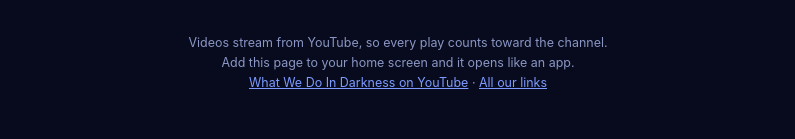
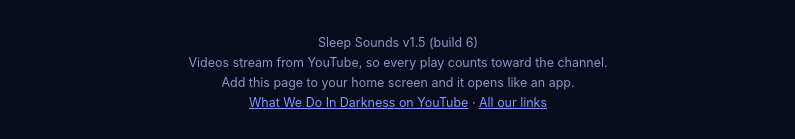
Before and after one commit to chris007hanna-cpu/chris007hanna-cpu.github.io, a plain HTML site: page sleep-app/index.html in a window 1280 px wide. Shown: the part 9831-9970 px from the top of the page, without its empty margins (242-1037 px from the left). Drawn offline with Linux system fonts and the light colour scheme.

Commit message:
QA B44+B46: Sleep Sounds version notes fix + PWA version display

```diff
--- a/sleep-app/index.html
+++ b/sleep-app/index.html
@@ -208,6 +208,7 @@
 <main><div class="grid" id="grid"></div><p class="err" id="err" style="display:none"></p></main>
 
 <footer>
+  <span id="appVersion">Sleep Sounds v1.5 (build 6)</span><br>
   Videos stream from YouTube, so every play counts toward the channel.<br>
   Add this page to your home screen and it opens like an app.<br>
   <a href="https://www.youtube.com/channel/UC6M4P62to1D6jMt0smdqiNQ" target="_blank" rel="noopener">What We Do In Darkness on YouTube</a>
@@ -907,6 +908,19 @@
       err.textContent = "The sleep catalog could not load. Check your connection and reopen the app.";
     });
 
+  /* Footer version line: show the live version from sleep-sounds-version.json
+     when it loads; the static footer text stays as the fallback. */
+  fetch("../sleep-sounds-version.json", {cache:"no-cache"})
+    .then(function(r){ if(!r.ok) throw new Error("version " + r.status); return r.json(); })
+    .then(function(v){
+      var name = v.latestVersionName || v.versionName;
+      var code = v.latestVersionCode || v.versionCode;
+      if (name && code){
+        document.getElementById("appVersion").textContent = "Sleep Sounds v" + name + " (build " + code + ")";
+      }
+    })
+    .catch(function(){});
+
   /* The home screen prompt is the first popup, so it does not wait for
      the catalog fetch below. On iPhone it can show right away; on
      Android Chrome it shows the moment the install event lands. */
```
